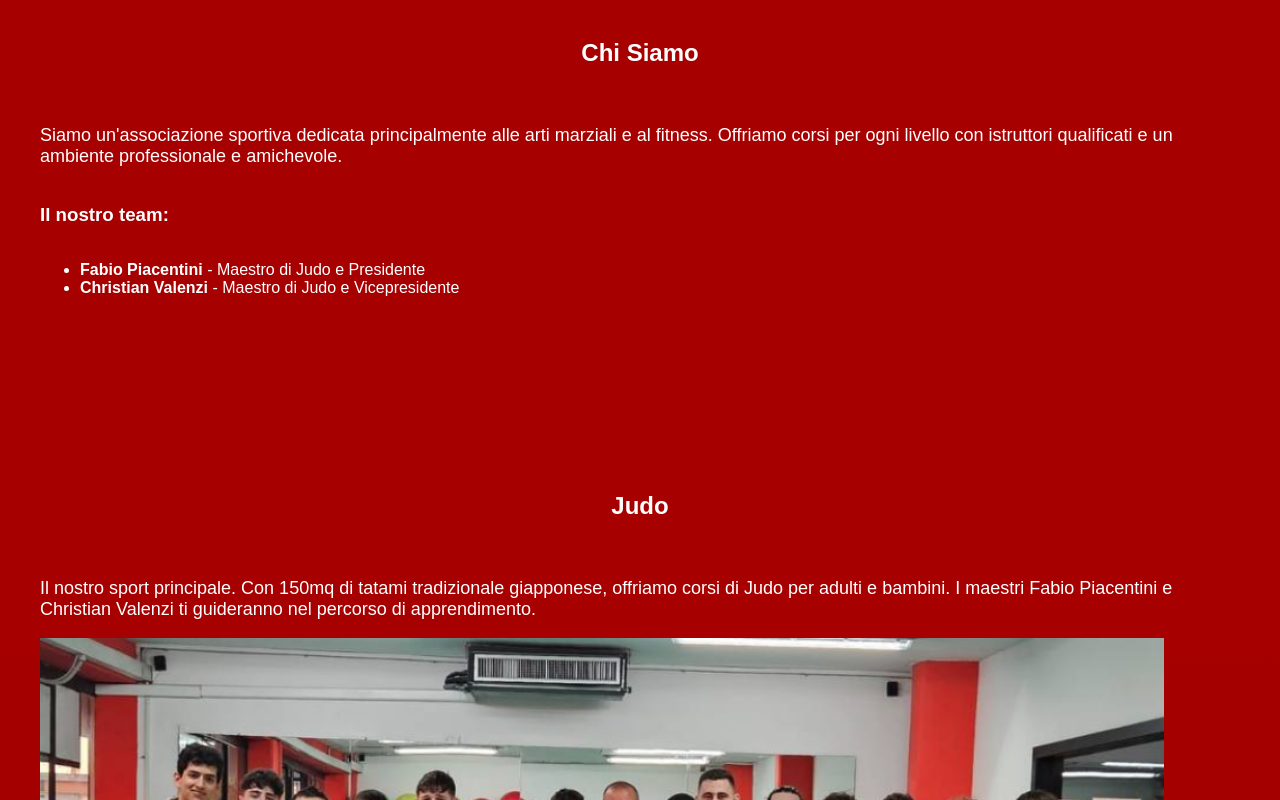
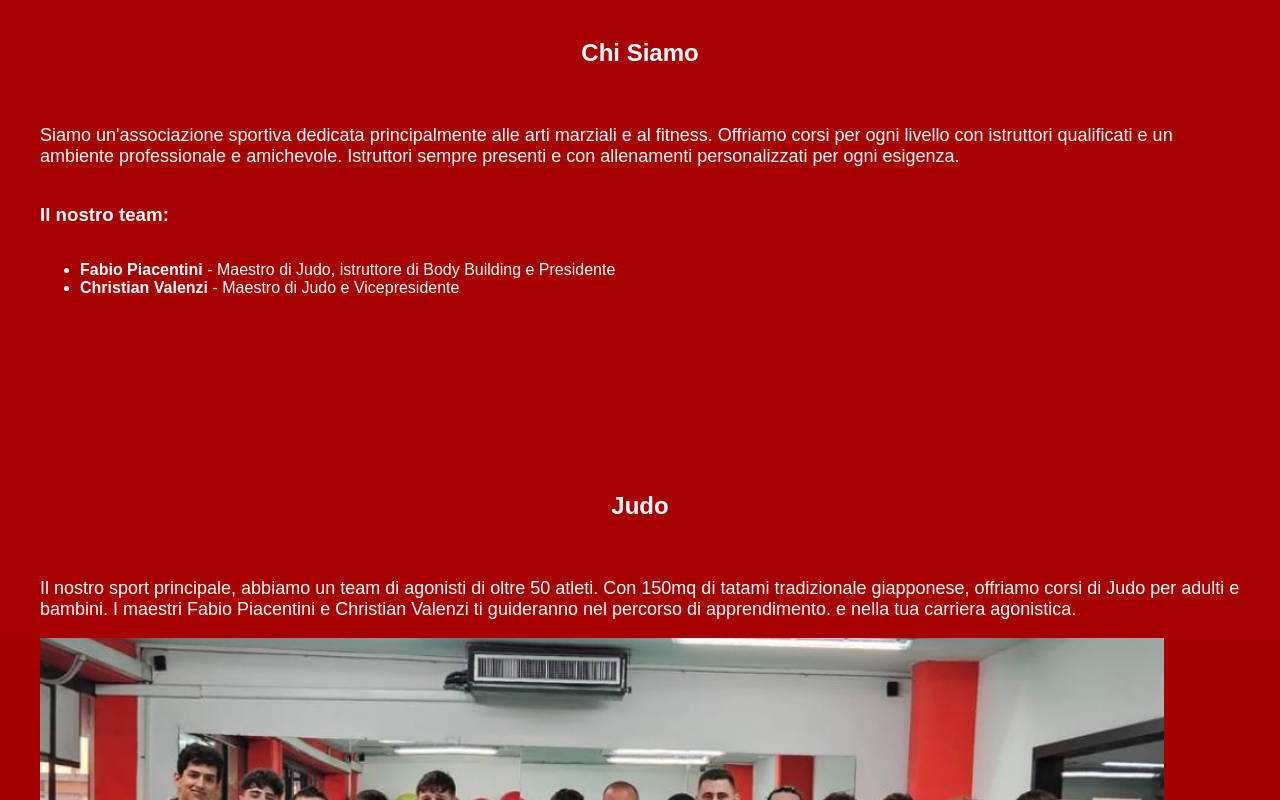
Before and after one commit to ffabio11/Tatakai-website, a plain HTML site: page index.html in a window 1280 px wide. Shown: the part 360-1160 px from the top of the page. Drawn offline with Linux system fonts and the light colour scheme.

Commit message:
Update index.html

```diff
--- a/index.html
+++ b/index.html
@@ -22,10 +22,11 @@
     <section id="chi-siamo" class="about">
         <div class="container fade-in">
             <h2>Chi Siamo</h2>
-            <p>Siamo un'associazione sportiva dedicata principalmente alle arti marziali e al fitness. Offriamo corsi per ogni livello con istruttori qualificati e un ambiente professionale e amichevole.</p>
+            <p>Siamo un'associazione sportiva dedicata principalmente alle arti marziali e al fitness. Offriamo corsi per ogni livello con istruttori qualificati e un ambiente professionale e amichevole.
+            Istruttori sempre presenti e con allenamenti personalizzati per ogni esigenza.</p>
             <h3>Il nostro team:</h3>
             <ul>
-                <li><strong>Fabio Piacentini</strong> - Maestro di Judo e Presidente</li>
+                <li><strong>Fabio Piacentini</strong> - Maestro di Judo, istruttore di Body Building e Presidente</li>
                 <li><strong>Christian Valenzi</strong> - Maestro di Judo e Vicepresidente</li>
             </ul>
         </div>
@@ -35,7 +36,7 @@
     <section id="judo" class="corsi judo-section">
         <div class="container slide-in-left">
             <h2>Judo</h2>
-            <p>Il nostro sport principale. Con 150mq di tatami tradizionale giapponese, offriamo corsi di Judo per adulti e bambini. I maestri Fabio Piacentini e Christian Valenzi ti guideranno nel percorso di apprendimento.</p>
+            <p>Il nostro sport principale, abbiamo un team di agonisti di oltre 50 atleti. Con 150mq di tatami tradizionale giapponese, offriamo corsi di Judo per adulti e bambini. I maestri Fabio Piacentini e Christian Valenzi ti guideranno nel percorso di apprendimento. e nella tua carriera agonistica.</p>
             <img src="image2.jpg" style="max-width: 1124px;" alt="Dojo con tatami tradizionale giapponese">
         </div>
     </section>
```
